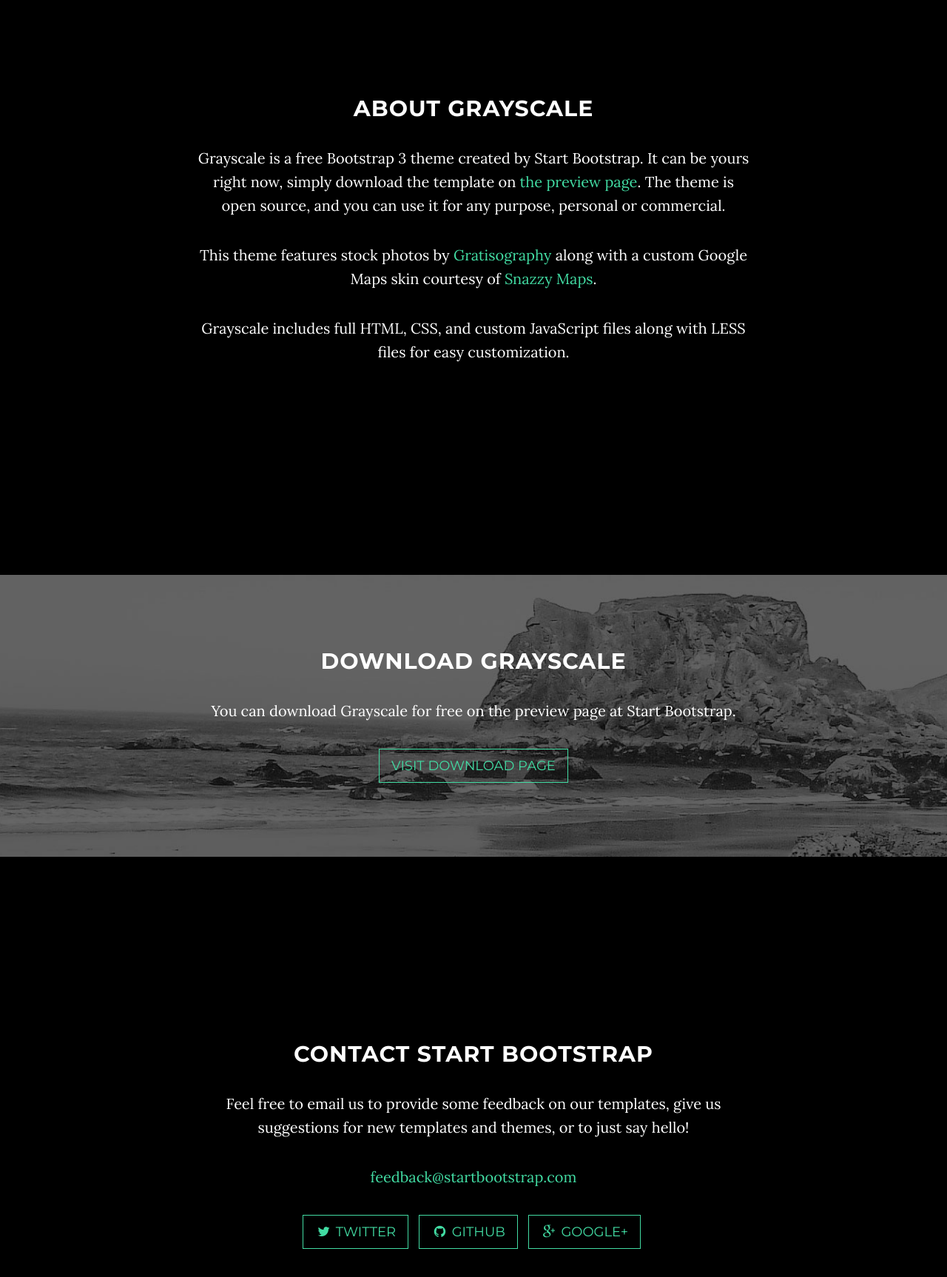
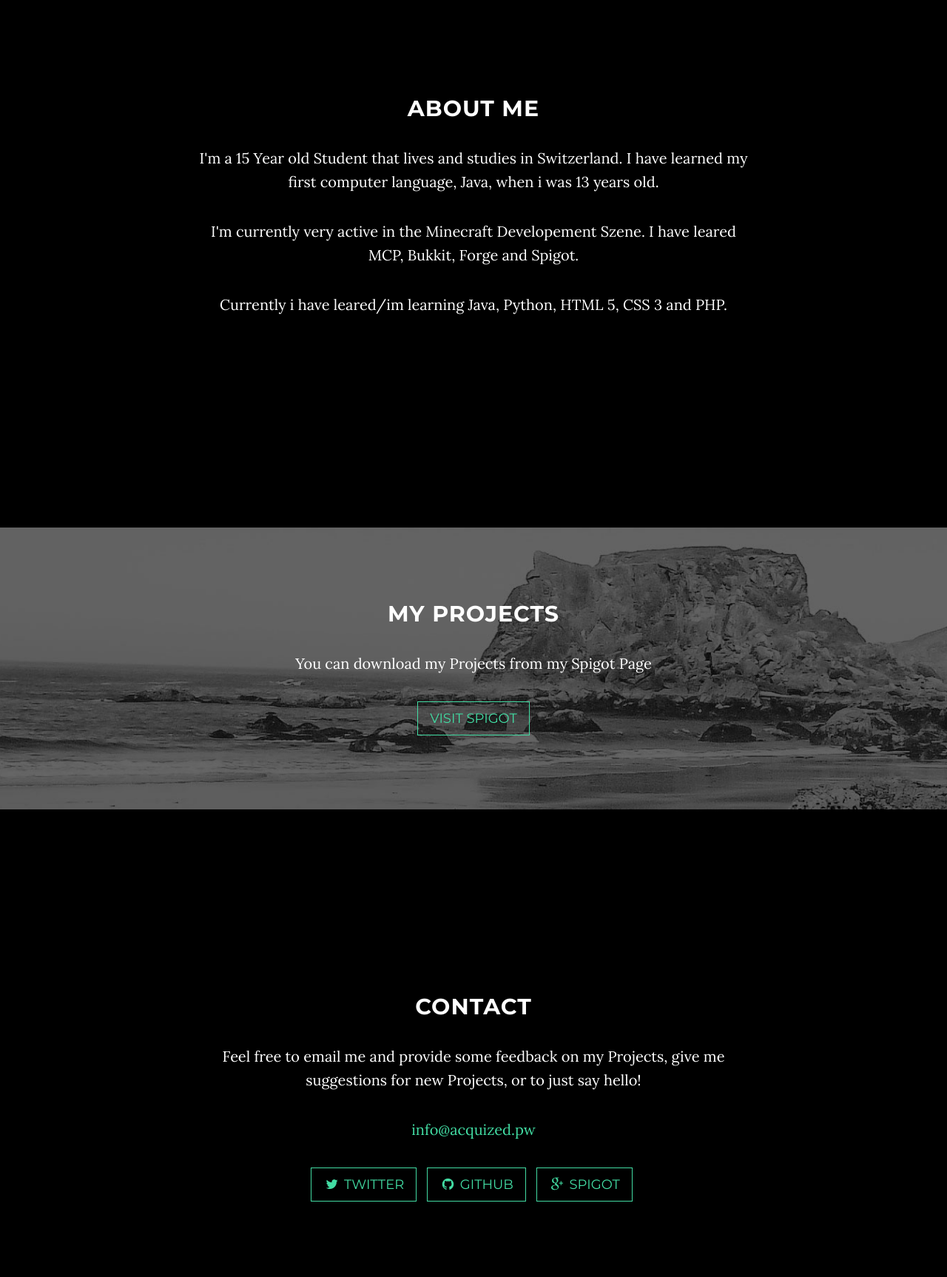
Before and after one commit to Acquized/acquized.github.io, a plain HTML site: page index.html in a window 1280 px wide. Shown: the part 920-2646 px from the top of the page at 74% size. Drawn offline with Linux system fonts and the light colour scheme; some packages are replaced by stand-ins of ours.

Commit message:
Update index.html

```diff
--- a/index.html
+++ b/index.html
@@ -9,7 +9,7 @@
     <meta name="description" content="">
     <meta name="author" content="">
 
-    <title>Grayscale - Start Bootstrap Theme</title>
+    <title>Acquized | Coding</title>
 
     <!-- Bootstrap Core CSS -->
     <link href="css/bootstrap.min.css" rel="stylesheet">
@@ -41,7 +41,7 @@
                     <i class="fa fa-bars"></i>
                 </button>
                 <a class="navbar-brand page-scroll" href="#page-top">
-                    <i class="fa fa-play-circle"></i>  <span class="light">Start</span> Bootstrap
+                    <i class="fa fa-play-circle"></i>  <span class="light">Acquized</span> Coding
                 </a>
             </div>
 
@@ -56,7 +56,7 @@
                         <a class="page-scroll" href="#about">About</a>
                     </li>
                     <li>
-                        <a class="page-scroll" href="#download">Download</a>
+                        <a class="page-scroll" href="#download">My Projects</a>
                     </li>
                     <li>
                         <a class="page-scroll" href="#contact">Contact</a>
@@ -74,8 +74,8 @@
             <div class="container">
                 <div class="row">
                     <div class="col-md-8 col-md-offset-2">
-                        <h1 class="brand-heading">Grayscale</h1>
-                        <p class="intro-text">A free, responsive, one page Bootstrap theme.<br>Created by Start Bootstrap.</p>
+                        <h1 class="brand-heading">Acquized</h1>
+                        <p class="intro-text">Coding at high Level</p>
                         <a href="#about" class="btn btn-circle page-scroll">
                             <i class="fa fa-angle-double-down animated"></i>
                         </a>
@@ -89,10 +89,10 @@
     <section id="about" class="container content-section text-center">
         <div class="row">
             <div class="col-lg-8 col-lg-offset-2">
-                <h2>About Grayscale</h2>
-                <p>Grayscale is a free Bootstrap 3 theme created by Start Bootstrap. It can be yours right now, simply download the template on <a href="http://startbootstrap.com/template-overviews/grayscale/">the preview page</a>. The theme is open source, and you can use it for any purpose, personal or commercial.</p>
-                <p>This theme features stock photos by <a href="http://gratisography.com/">Gratisography</a> along with a custom Google Maps skin courtesy of <a href="http://snazzymaps.com/">Snazzy Maps</a>.</p>
-                <p>Grayscale includes full HTML, CSS, and custom JavaScript files along with LESS files for easy customization.</p>
+                <h2>About me</h2>
+                <p>I'm a 15 Year old Student that lives and studies in Switzerland. I have learned my first computer language, Java, when i was 13 years old.</p>
+                <p>I'm currently very active in the Minecraft Developement Szene. I have leared MCP, Bukkit, Forge and Spigot.</p>
+                <p>Currently i have leared/im learning Java, Python, HTML 5, CSS 3 and PHP.</p>
             </div>
         </div>
     </section>
@@ -102,9 +102,9 @@
         <div class="download-section">
             <div class="container">
                 <div class="col-lg-8 col-lg-offset-2">
-                    <h2>Download Grayscale</h2>
-                    <p>You can download Grayscale for free on the preview page at Start Bootstrap.</p>
-                    <a href="http://startbootstrap.com/template-overviews/grayscale/" class="btn btn-default btn-lg">Visit Download Page</a>
+                    <h2>My Projects</h2>
+                    <p>You can download my Projects from my Spigot Page</p>
+                    <a href="https://www.spigotmc.org/resources/authors/acquized.32048/" class="btn btn-default btn-lg">Visit Spigot</a>
                 </div>
             </div>
         </div>
@@ -114,19 +114,19 @@
     <section id="contact" class="container content-section text-center">
         <div class="row">
             <div class="col-lg-8 col-lg-offset-2">
-                <h2>Contact Start Bootstrap</h2>
-                <p>Feel free to email us to provide some feedback on our templates, give us suggestions for new templates and themes, or to just say hello!</p>
-                <p><a href="mailto:feedback@startbootstrap.com">feedback@startbootstrap.com</a>
+                <h2>Contact</h2>
+                <p>Feel free to email me and provide some feedback on my Projects, give me suggestions for new Projects, or to just say hello!</p>
+                <p><a href="mailto:feedback@startbootstrap.com">info@acquized.pw</a>
                 </p>
                 <ul class="list-inline banner-social-buttons">
                     <li>
-                        <a href="https://twitter.com/SBootstrap" class="btn btn-default btn-lg"><i class="fa fa-twitter fa-fw"></i> <span class="network-name">Twitter</span></a>
+                        <a href="https://twitter.com/AcquizedCoding" class="btn btn-default btn-lg"><i class="fa fa-twitter fa-fw"></i> <span class="network-name">Twitter</span></a>
                     </li>
                     <li>
-                        <a href="https://github.com/IronSummitMedia/startbootstrap" class="btn btn-default btn-lg"><i class="fa fa-github fa-fw"></i> <span class="network-name">Github</span></a>
+                        <a href="https://github.com/Acquized?tab=repositories" class="btn btn-default btn-lg"><i class="fa fa-github fa-fw"></i> <span class="network-name">GitHub</span></a>
                     </li>
                     <li>
-                        <a href="https://plus.google.com/+Startbootstrap/posts" class="btn btn-default btn-lg"><i class="fa fa-google-plus fa-fw"></i> <span class="network-name">Google+</span></a>
+                        <a href="https://www.spigotmc.org/resources/authors/acquized.32048/" class="btn btn-default btn-lg"><i class="fa fa-google-plus fa-fw"></i> <span class="network-name">Spigot</span></a>
                     </li>
                 </ul>
             </div>
@@ -139,7 +139,7 @@
     <!-- Footer -->
     <footer>
         <div class="container text-center">
-            <p>Copyright &copy; Your Website 2014</p>
+            <p>Copyright &copy; Acquized 2016</p>
         </div>
     </footer>
 
```
